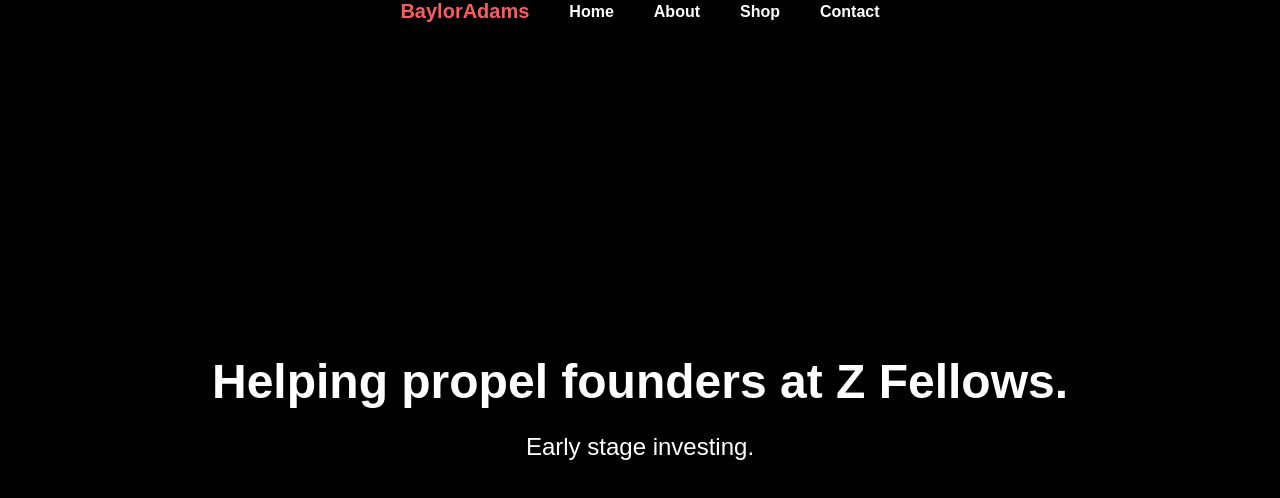
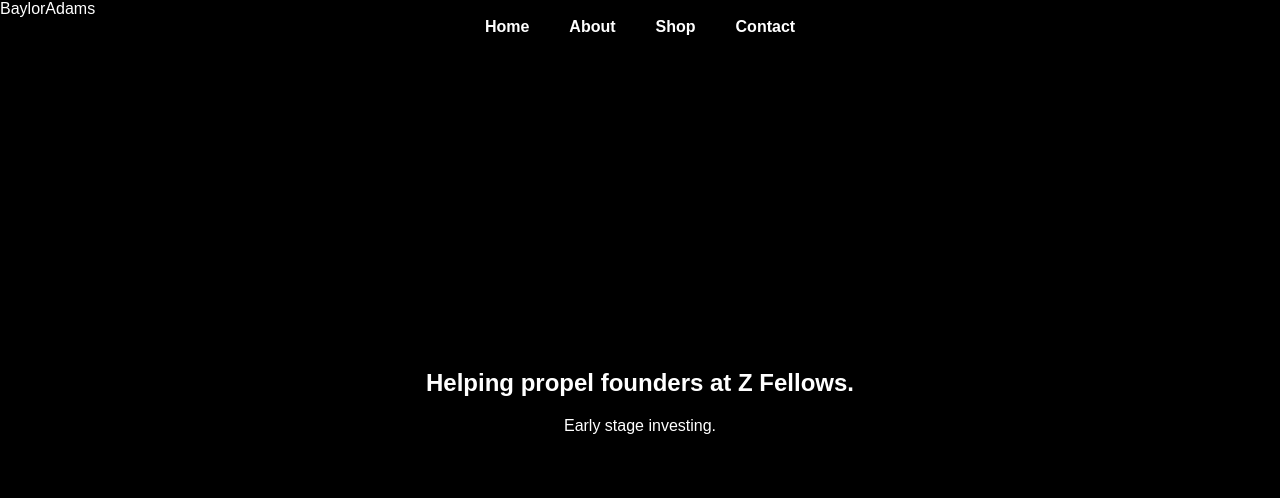
Before and after one commit to bayloradams/baylor, a plain HTML site: page index.html in a window 1280 px wide. Drawn offline with Linux system fonts and the light colour scheme.

Commit message:
Update index.html

```diff
--- a/index.html
+++ b/index.html
@@ -9,8 +9,8 @@
 <body>
     <header>
         <nav>
+            <div class="brand">BaylorAdams</div>
             <ul>
-                <li class="brand"><a href="#">BaylorAdams</a></li>
                 <li><a href="#">Home</a></li>
                 <li><a href="#">About</a></li>
                 <li><a href="#">Shop</a></li>
@@ -19,11 +19,12 @@
         </nav>
     </header>
     <section class="hero">
-        <div class="hero-content">
-            <h1 class="headline">Helping propel founders at Z Fellows.</h1>
-            <p class="subheadline">Early stage investing.</p>
+        <div class="container">
+            <div class="content">
+                <h1>Helping propel founders at Z Fellows.</h1>
+                <p>Early stage investing.</p>
+            </div>
         </div>
     </section>
-    <script src="scripts.js"></script>
 </body>
 </html>
```
